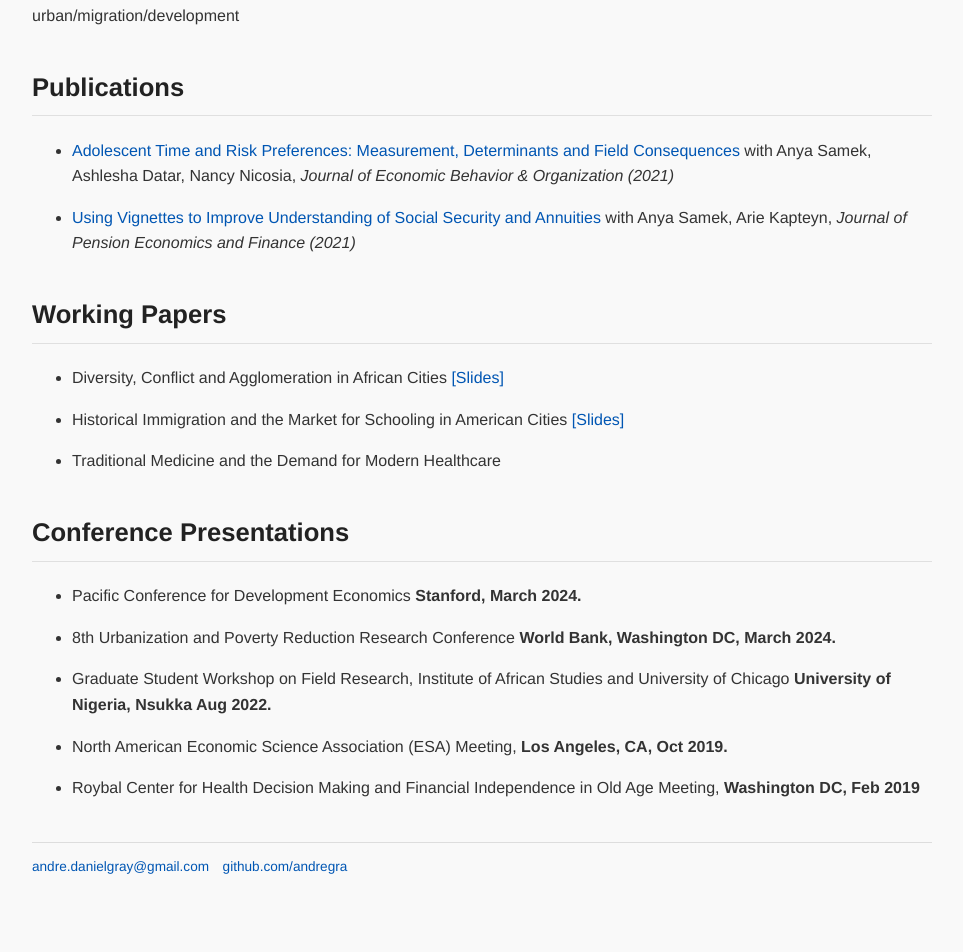
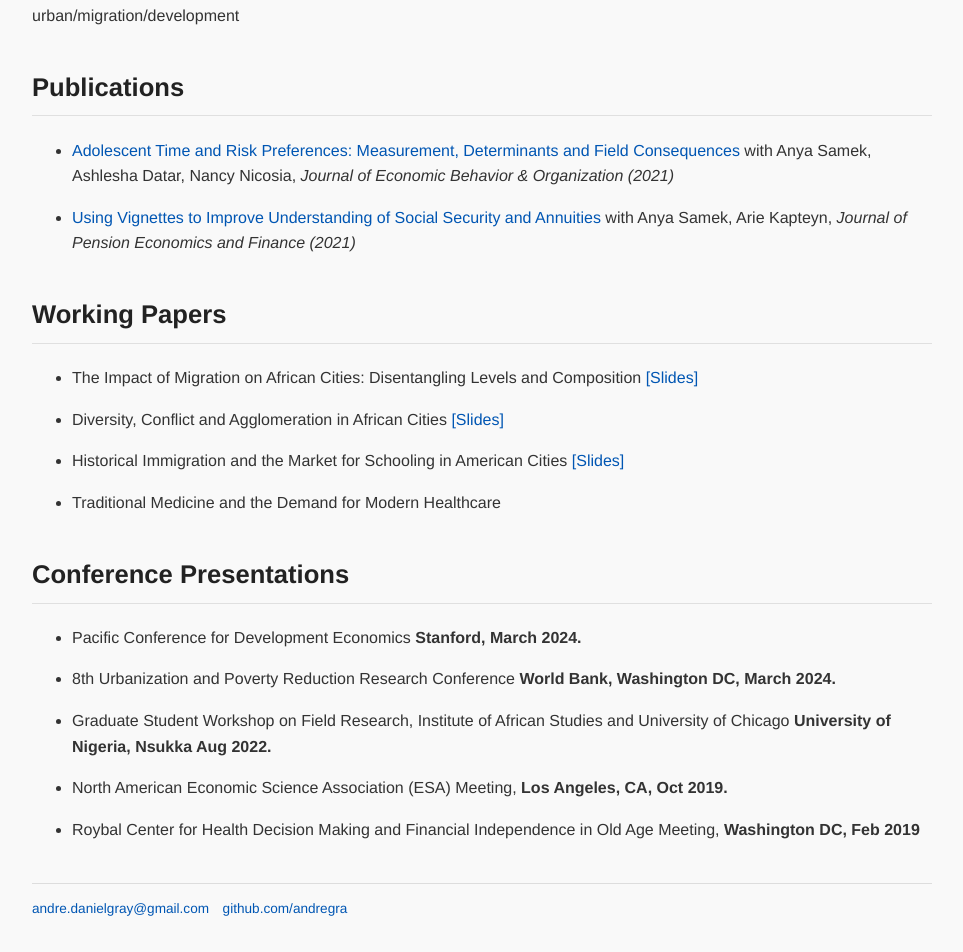
Before and after one commit to andregra/andregra.github.io, a Jekyll site: the page built from index.md, in a window 1280 px wide. Shown: the part 588-1540 px from the top of the page, without its empty margins (158-1121 px from the left). Built offline with Jekyll 4.4.1, drawn with Linux system fonts in a browser that asks for light colours; before the commit the page ends 1498 px from its top, so only the background shows below that.

Commit message:
Update index.md

```diff
--- a/index.md
+++ b/index.md
@@ -33,6 +33,8 @@
 	  	</ul>
 	<h2> Working Papers</h2>
 	  	<ul class="papers">
+			<li> The Impact of Migration on African Cities: Disentangling Levels and Composition <a href="/assets/ethnic_cities_5-13-25.pdf">[Slides]</a>
+			</li>
 			<li> Diversity, Conflict and Agglomeration in African Cities  <a href="/assets/ethnic_cities_2-22-24.pdf">[Slides]</a>
 			</li>
 			<li> Historical Immigration and the Market for Schooling in American Cities <a href="/assets/micro286_10-5-23.pdf">[Slides]</a> </li>
```
